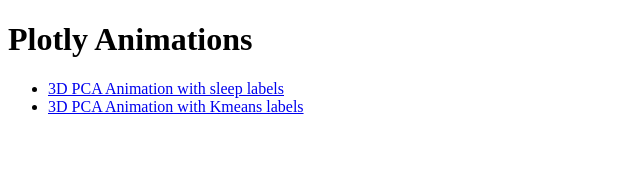
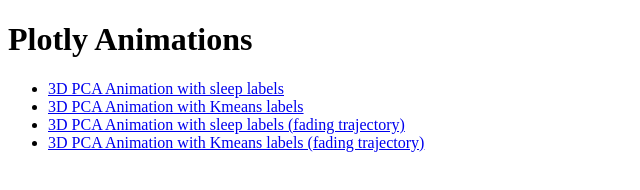
Before and after one commit to lessayan/plotly_animations, a plain HTML site: page index.html in a window 1280 px wide. Shown: the whole page, without its empty margins (0-640 px from the left). Drawn offline with Linux system fonts and the light colour scheme.

Commit message:
update index.html

```diff
--- a/index.html
+++ b/index.html
@@ -9,6 +9,8 @@
     <ul>
         <li><a href="3d_pca_sleep_labels.html">3D PCA Animation with sleep labels</a></li>
         <li><a href="3d_pca_kmeans_labels.html">3D PCA Animation with Kmeans labels</a></li>
+		<li><a href="3d_pca_sleep_labels_fading.html">3D PCA Animation with sleep labels (fading trajectory)</a></li>
+		<li><a href="3d_pca_kmeans_labels_fading.html">3D PCA Animation with Kmeans labels (fading trajectory)</a></li>
     </ul>
 </body>
 </html>
```
